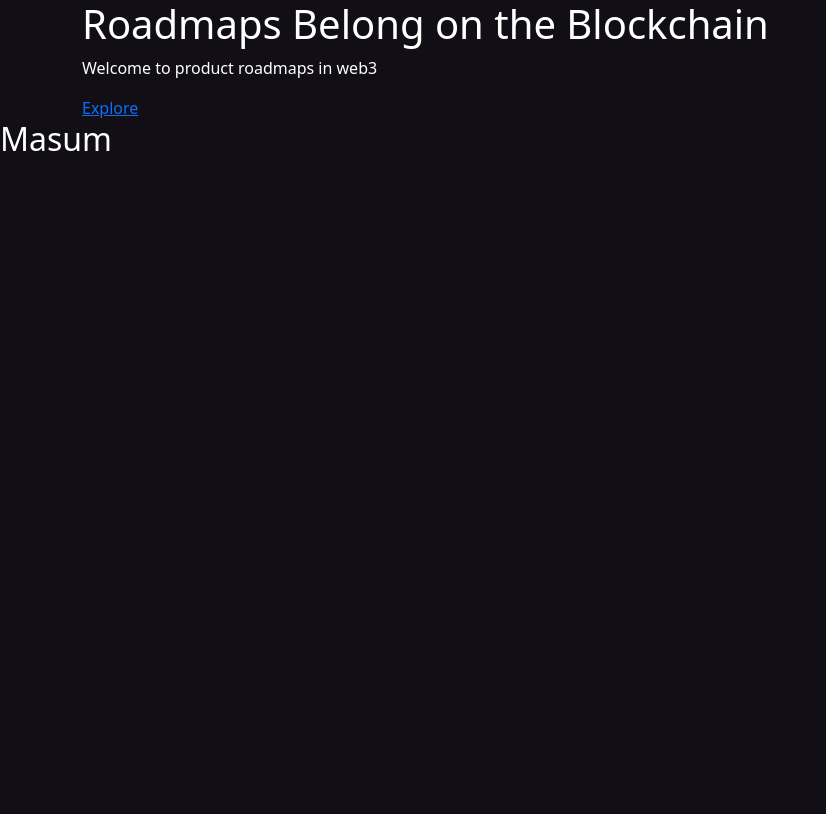
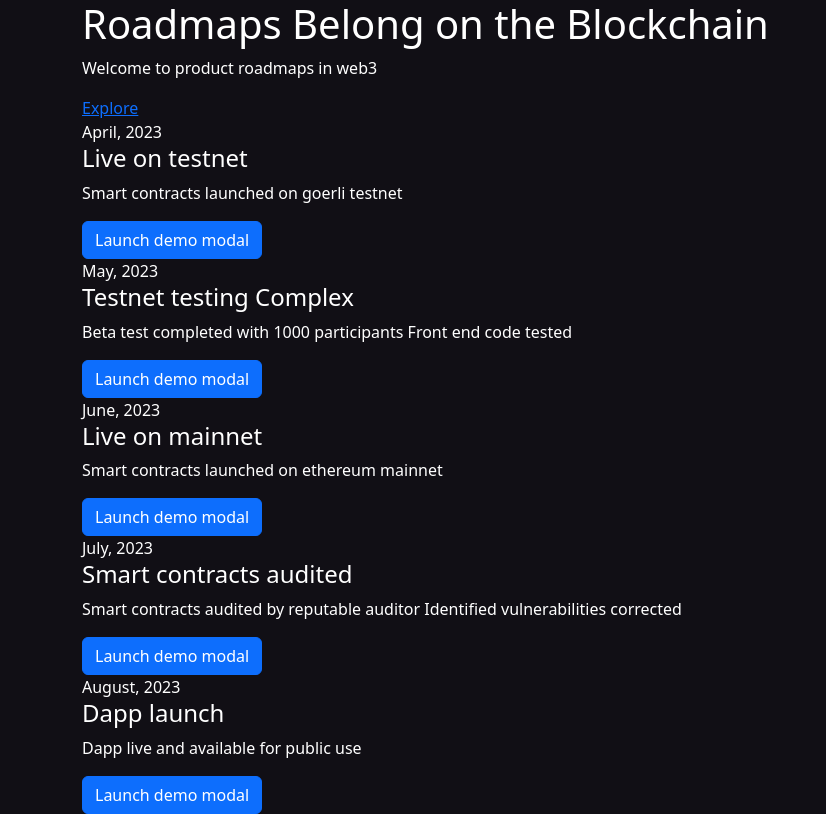
Before and after one commit to Tausif104/blockboards, a React (Vite) app: page / in a window 1280 px wide. Shown: the part 524-1338 px from the top of the page, without its empty margins (0-826 px from the left). Before the commit the page ends 800 px from the top, so only its background shows below. Built offline with nearby package versions, Linux system fonts and the light colour scheme.

Commit message:
roadmap added

```diff
--- /dev/null
+++ b/src/components/Roadmap/Roadmap.jsx
@@ -0,0 +1,28 @@
+import { Col, Container, Row } from 'react-bootstrap'
+import items from './data'
+import RoadmapItem from '../RoadmapItem/RoadmapItem'
+
+const Roadmap = () => {
+  return (
+    <section className='roadmap-section'>
+      <Container>
+        <Row>
+          <Col>
+            <div className='roadmap-content'>
+              {items.map((item, index) => (
+                <RoadmapItem
+                  inverted={index % 2 === 0}
+                  roadmapCount={index}
+                  item={item}
+                  key={index}
+                />
+              ))}
+            </div>
+          </Col>
+        </Row>
+      </Container>
+    </section>
+  )
+}
+
+export default Roadmap
--- /dev/null
+++ b/src/components/Roadmap/data.js
@@ -0,0 +1,31 @@
+const items = [
+  {
+    date: 'April, 2023',
+    title: 'Live on testnet',
+    description: 'Smart contracts launched on goerli testnet',
+  },
+  {
+    date: 'May, 2023',
+    title: 'Testnet testing Complex',
+    description:
+      'Beta test completed with 1000 participants Front end code tested',
+  },
+  {
+    date: 'June, 2023',
+    title: 'Live on mainnet',
+    description: 'Smart contracts launched on ethereum mainnet',
+  },
+  {
+    date: 'July, 2023',
+    title: 'Smart contracts audited',
+    description:
+      'Smart contracts audited by reputable auditor Identified vulnerabilities corrected',
+  },
+  {
+    date: 'August, 2023',
+    title: 'Dapp launch',
+    description: 'Dapp live and available for public use',
+  },
+]
+
+export default items
--- /dev/null
+++ b/src/components/RoadmapItem/RoadmapItem.jsx
@@ -0,0 +1,38 @@
+import { useState } from 'react'
+import { Button, Modal } from 'react-bootstrap'
+
+const RoadmapItem = ({ item, inverted, roadmapCount }) => {
+  const [show, setShow] = useState(false)
+
+  const handleClose = () => setShow(false)
+  const handleShow = () => setShow(true)
+  return (
+    <>
+      <Modal show={show} onHide={handleClose}>
+        <Modal.Header closeButton>
+          <Modal.Title className='text-dark'>{item.title}</Modal.Title>
+        </Modal.Header>
+        <Modal.Body>{item.description}</Modal.Body>
+        <Modal.Footer>
+          <Button variant='secondary' onClick={handleClose}>
+            Close
+          </Button>
+        </Modal.Footer>
+      </Modal>
+      <div
+        className={`${
+          inverted ? 'roadmap-inverted' : 'roadmap-normal'
+        } roadmap-item-${roadmapCount}`}
+      >
+        <div>{item.date}</div>
+        <h4>{item.title}</h4>
+        <p>{item.description}</p>
+        <Button variant='primary' onClick={handleShow}>
+          Launch demo modal
+        </Button>
+      </div>
+    </>
+  )
+}
+
+export default RoadmapItem
--- a/src/pages/HomePage.jsx
+++ b/src/pages/HomePage.jsx
@@ -1,10 +1,11 @@
 import Hero from '../components/Hero/Hero'
+import Roadmap from '../components/Roadmap/Roadmap'
 
 const HomePage = () => {
   return (
     <>
       <Hero />
-      <h2>Masum</h2>
+      <Roadmap />
     </>
   )
 }
```
